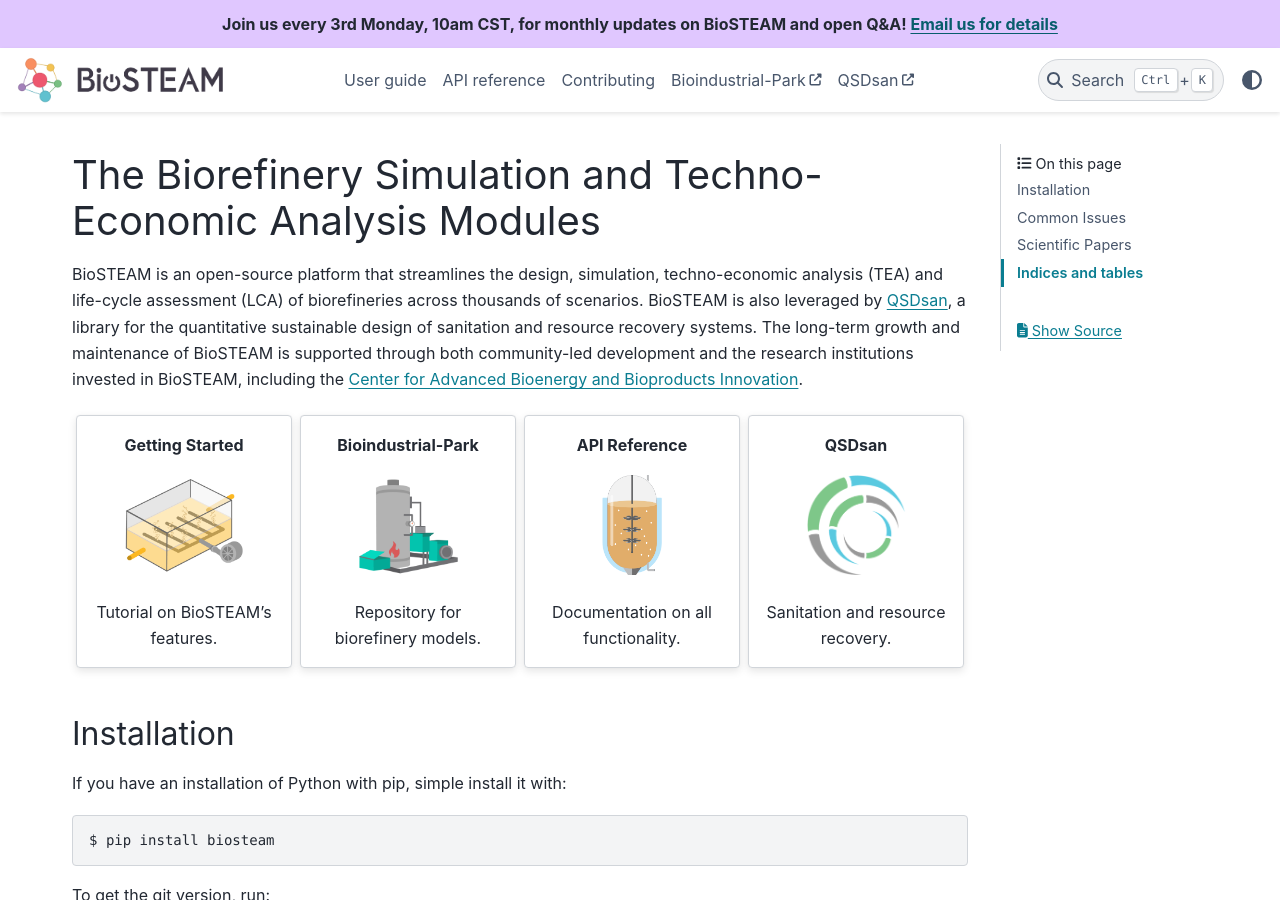
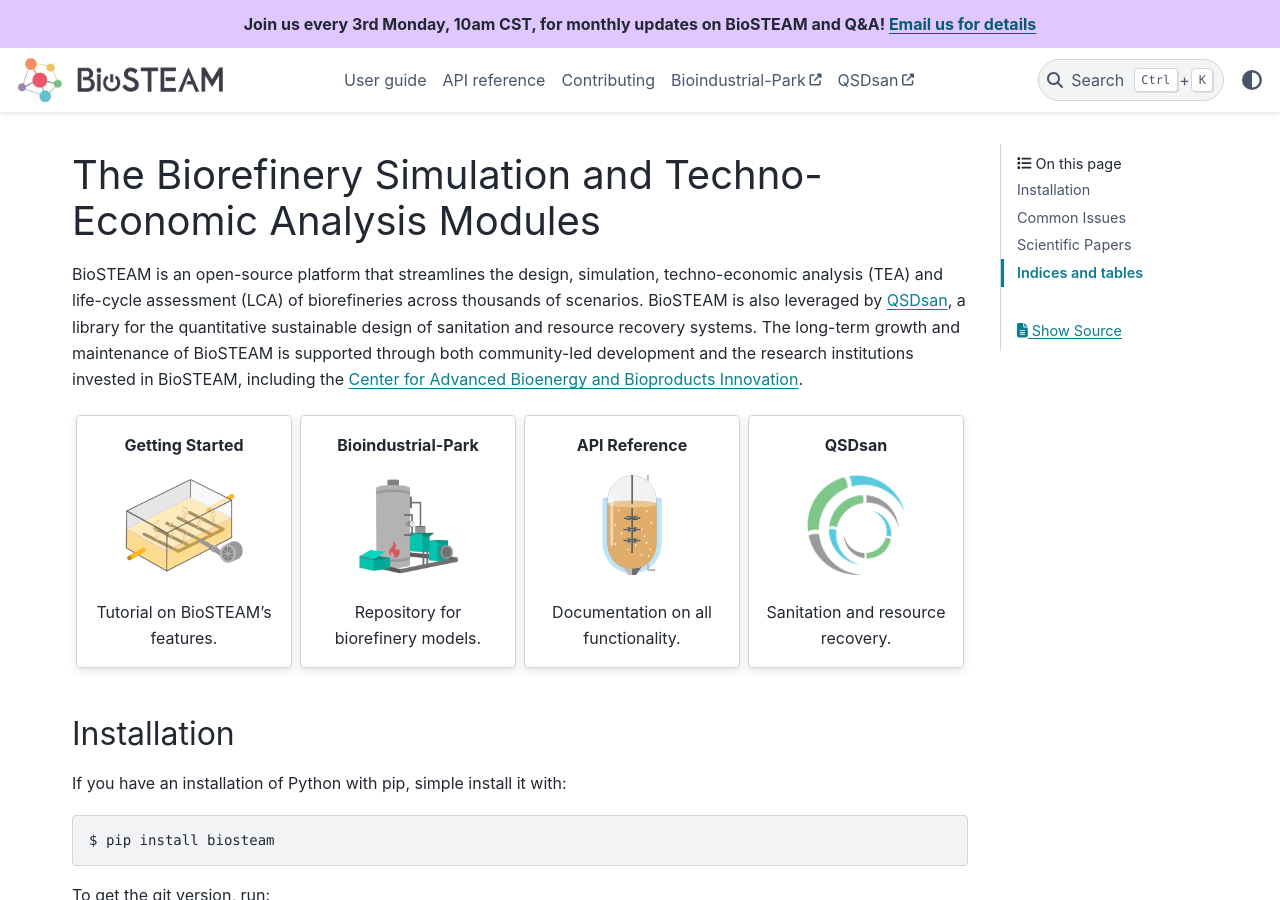
Before and after one commit to BioSTEAMDevelopmentGroup/biosteam, a Sphinx documentation site: the page built from docs/index.txt, in a window 1280 px wide and 900 px high. Built offline with Sphinx 7.4.7 and the PyData theme 0.15.4, drawn with Linux system fonts in a browser that asks for light colours; formulas are drawn with MathJax 3; pages that are not in the unit, such as notebooks, are missing from menus; the version number is read from the project's files by our own code.

Commit message:
shorted announcement

```diff
--- a/docs/conf.py
+++ b/docs/conf.py
@@ -252,8 +252,8 @@
         'image_dark': 'logo_dark.png'
     },
     "announcement": (
-        "<p>Join us every 3rd Monday, 10am CST, for monthly updates on BioSTEAM and "
-        "open Q&A! <a href='mailto: biosteamdevelopmentgroup@gmail.com'>Email us for details</a></p>"
+        "<p>Join us every 3rd Monday, 10am CST, for monthly updates on BioSTEAM and Q&A! "
+        "<a href='mailto: biosteamdevelopmentgroup@gmail.com'>Email us for details</a></p>"
     ),
     "external_links": [
       {"name": "Bioindustrial-Park", "url": "https://github.com/BioSTEAMDevelopmentGroup/Bioindustrial-Park"},
```
